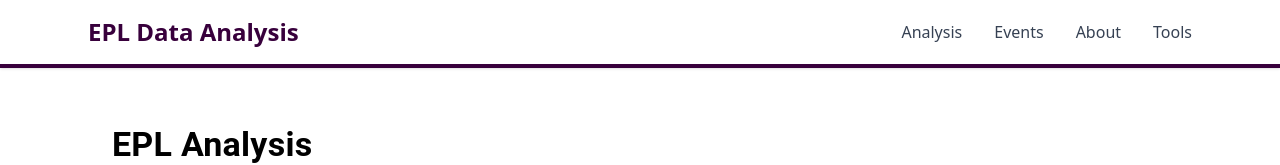
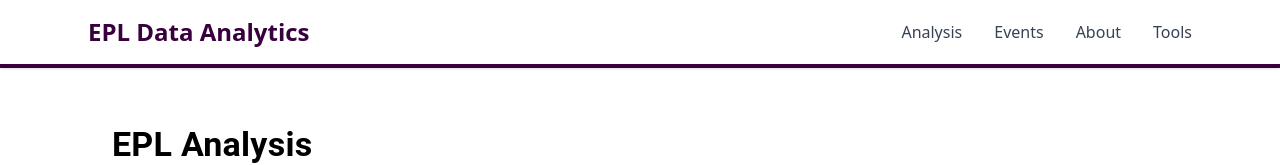
Before and after one commit to NicholasCloud4/English-Premier-League-Data-Analysis, a React (Vite) app: page / in a window 1280 px wide. Shown: the top 165 px of the page. Built offline with nearby package versions, Linux system fonts and the light colour scheme.

Commit message:
Updated name

```diff
--- a/src/components/Navbar.jsx
+++ b/src/components/Navbar.jsx
@@ -11,7 +11,7 @@ export default function Navbar() {
                 {/* Logo / Project Name */}
                 <div className="flex items-center gap-3">
                     <span className="text-2xl font-bold text-[#38003c]">
-                        EPL Data Analysis
+                        EPL Data Analytics
                     </span>
                 </div>
 
```
